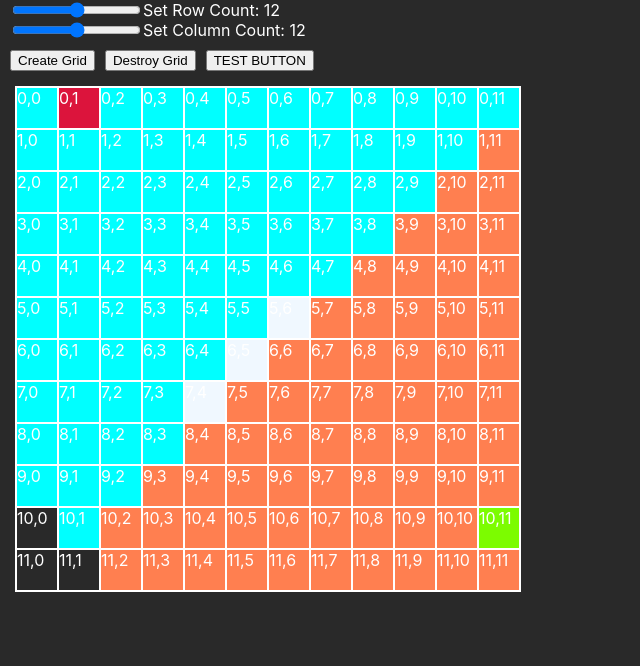
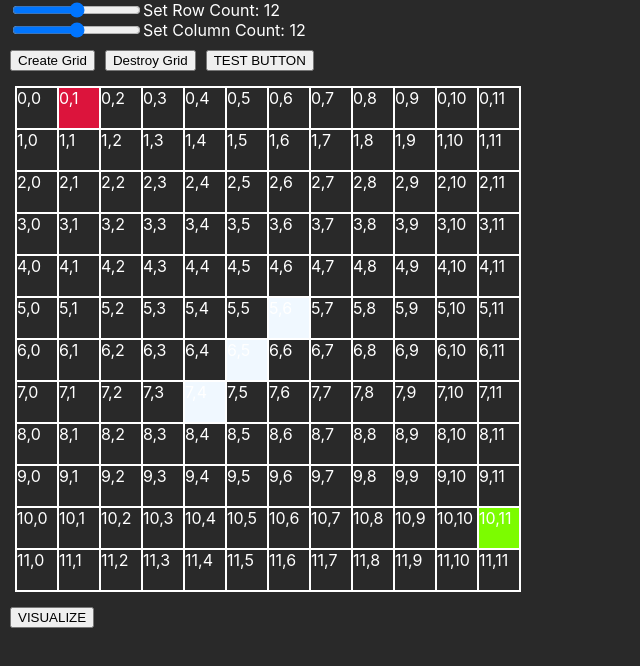
Before and after one commit to vik-ma/pathfinding-race, a React (Create React App) app: page / in a window 1280 px wide. Both pictures are taken after a click on the button "Create Grid". Shown: the top 666 px of the page, without its empty margins (0-640 px from the left). Built offline with nearby package versions, Linux system fonts and the light colour scheme.

Commit message:
Animated visualizer

```diff
--- a/src/PathfindingVisualizer/GridGenerator.js
+++ b/src/PathfindingVisualizer/GridGenerator.js
@@ -1,4 +1,4 @@
-import React, { useState, useEffect, useContext } from "react";
+import React, { useState, useEffect, useContext, useRef } from "react";
 import { GridContext } from "../Helpers/GridContexts";
 import { Node } from "./Node";
 import { BreadthFirstSearch } from "../Algorithms/BreadthFirstSearch";
@@ -17,9 +17,9 @@ export const GridGenerator = () => {
   // const GOAL_NODE_COL = 9;
   // const GOAL_NODE_ROW = 11;
 
-  const NUM_NODES = rowCount * colCount;
+  const [gridLayout, setGridLayout] = useState([]);
+  const [savedGrid, setSavedGrid] = useState([]);
 
-  const [gridLayout, setGridLayout] = useState([]);
 
   useEffect(() => {
     createGrid();
@@ -40,18 +40,7 @@ export const GridGenerator = () => {
 
     createAdjacentNodeMatrix(grid);
 
-    const startNode = grid[START_NODE_ROW][START_NODE_COL];
-    const goalNode = grid[GOAL_NODE_ROW][GOAL_NODE_COL];
-
-    // let testAlgo = BreadthFirstSearch(startNode, goalNode);
-    // let testAlgo = DepthFirstSearch(startNode, goalNode);
-    // let testAlgo = Dijkstra(startNode, goalNode);
-    // let testAlgo = Astar(startNode, goalNode)
-    // let testAlgo = GreedyBestFirstSearch(startNode, goalNode)
-    let testAlgo = BidirectionalSearch(startNode, goalNode);
-    console.log(testAlgo.pathFoundMessage);
-    console.log(testAlgo.path);
-    console.log(testAlgo.pathToGoal);
+    setSavedGrid(grid);
   };
 
   const createNodeMatrix = (grid) => {
@@ -150,5 +139,29 @@ export const GridGenerator = () => {
     };
   }
 
-  return <div className="gridContainer">{drawGrid}</div>;
+  const visualizePath = () => {
+    let grid = savedGrid;
+    const startNode = grid[0][1];
+    const goalNode = grid[6][7];
+
+    let algo = BreadthFirstSearch(startNode, goalNode);
+
+    for (let i = 0; i < algo.path.length; i++) {
+      setTimeout(() => {
+        const node = algo.path[i];
+        document.getElementById(`node-${node.row}-${node.col}`).className =
+          "node node-visited";
+      }, 50 * i);
+    }
+
+  };
+
+  return (
+    <div>
+      <div className="gridContainer">{drawGrid}</div>
+      <button className="buttonContainer" onClick={visualizePath}>
+        VISUALIZE
+      </button>
+    </div>
+  );
 };
```
